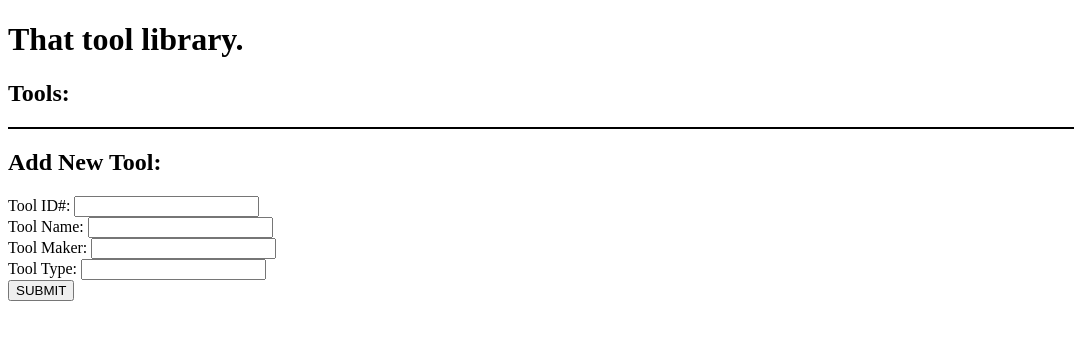
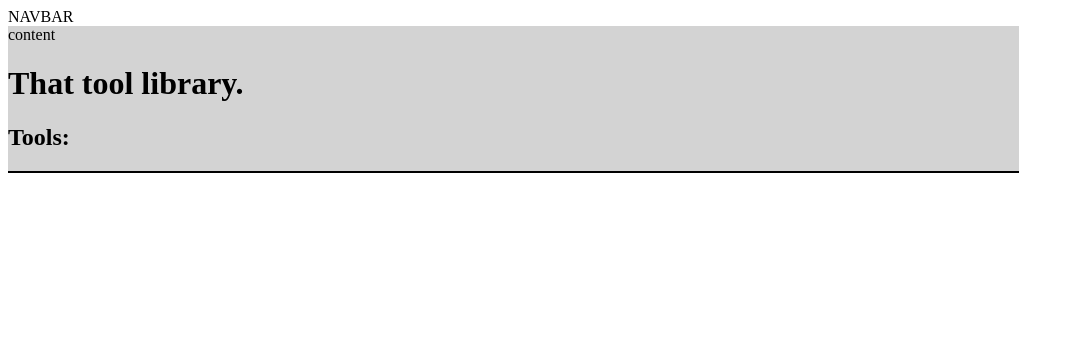
Before and after one commit to northwestjeff/tool_library, a Django app: page / in a window 1280 px wide. Shown: the top 340 px of the page, without its empty margins (0-1074 px from the left). Run offline with Django 3.2, Linux system fonts and the light colour scheme; data that the repository does not hold is empty; some libraries are stand-ins or nearby versions.

Commit message:
templated pages

```diff
--- /dev/null
+++ b/library/static/library/style/style.css
@@ -0,0 +1,4 @@
+.main {
+    background-color: lightgray;
+    width: 80%;
+}
--- /dev/null
+++ b/library/templates/library/admin.html
@@ -0,0 +1,5 @@
+{% extends 'base.html' %}
+
+{% block content %}
+
+{% endblock %}
--- a/library/templates/library/home.html
+++ b/library/templates/library/home.html
@@ -1,12 +1,9 @@
-{% load staticfiles %}
+{% extends 'base.html' %}
 
-<!DOCTYPE html>
-<html lang="en">
-<head>
-    <meta charset="UTF-8">
-    <title>A Tool Library App</title>
-</head>
-<body>
+{#{% load staticfiles %}#}
+
+
+{% block content %}
 <h1>That tool library.</h1>
 <div>
     <h2>Tools:</h2>
@@ -25,39 +22,10 @@
 
     </div>
     <div style="border: solid 1px black"></div>
-    <div>
-        <h2>Add New Tool:</h2>
-        <form method="post" enctype="multipart/form-data" id="new-tool">
-            {% csrf_token %}
-            <div class="field">
-                <label for="tool_id">Tool ID#: </label>
-                <input type="text" id="tool_id">
-            </div>
-            <div class="field">
-                <label for="name">Tool Name: </label>
-                <input type="text" id="name">
-            </div>
-            <div class="field">
-                <label for="make">Tool Maker: </label>
-                <input type="text" id="make">
-            </div>
-            <div class="field">
-                <label for="type">Tool Type: </label>
-                <input type="text" id="type">
-            </div>
 
-
-            <input type="submit" value="SUBMIT">
-        </form>
-    </div>
 
 
 </div>
 
 
-</body>
-
-<script src="https://ajax.googleapis.com/ajax/libs/jquery/3.2.1/jquery.min.js"></script>
-<script src="{% static 'library/script/script.js' %}">
-</script>
-</html>
+{% endblock %}
--- /dev/null
+++ b/library/templates/library/tool.html
@@ -0,0 +1,5 @@
+{% extends 'base.html' %}
+
+{% block content %}
+
+{% endblock %}
--- /dev/null
+++ b/library/templates/library/toolshelf.html
@@ -0,0 +1,5 @@
+{% extends 'base.html' %}
+
+{% block content %}
+
+{% endblock %}
--- a/templates/base.html
+++ b/templates/base.html
@@ -1,12 +1,24 @@
+{% load static %}
+
 <!DOCTYPE html>
 <html lang="en">
 <head>
     <meta charset="UTF-8">
-    <title>Title</title>
+    <title>Community Tool Library</title>
+    <link rel="stylesheet" href={% static 'library/style/style.css' %} type="text/css">
 </head>
 
-<navbar></navbar>
+<navbar>NAVBAR</navbar>
 <body>
+<div class="main">content
+    {% block content %}
+    {% endblock %}
+</div>
+
 
 </body>
+
+<script src="https://ajax.googleapis.com/ajax/libs/jquery/3.2.1/jquery.min.js"></script>
+<script src="{% static 'library/script/script.js' %}">
+</script>
 </html>
```
Also changed, not shown: library/templates/library/account.html (added, +10 -0 lines), library/templates/library/newtool.html (added, +30 -0 lines), db.sqlite3.
